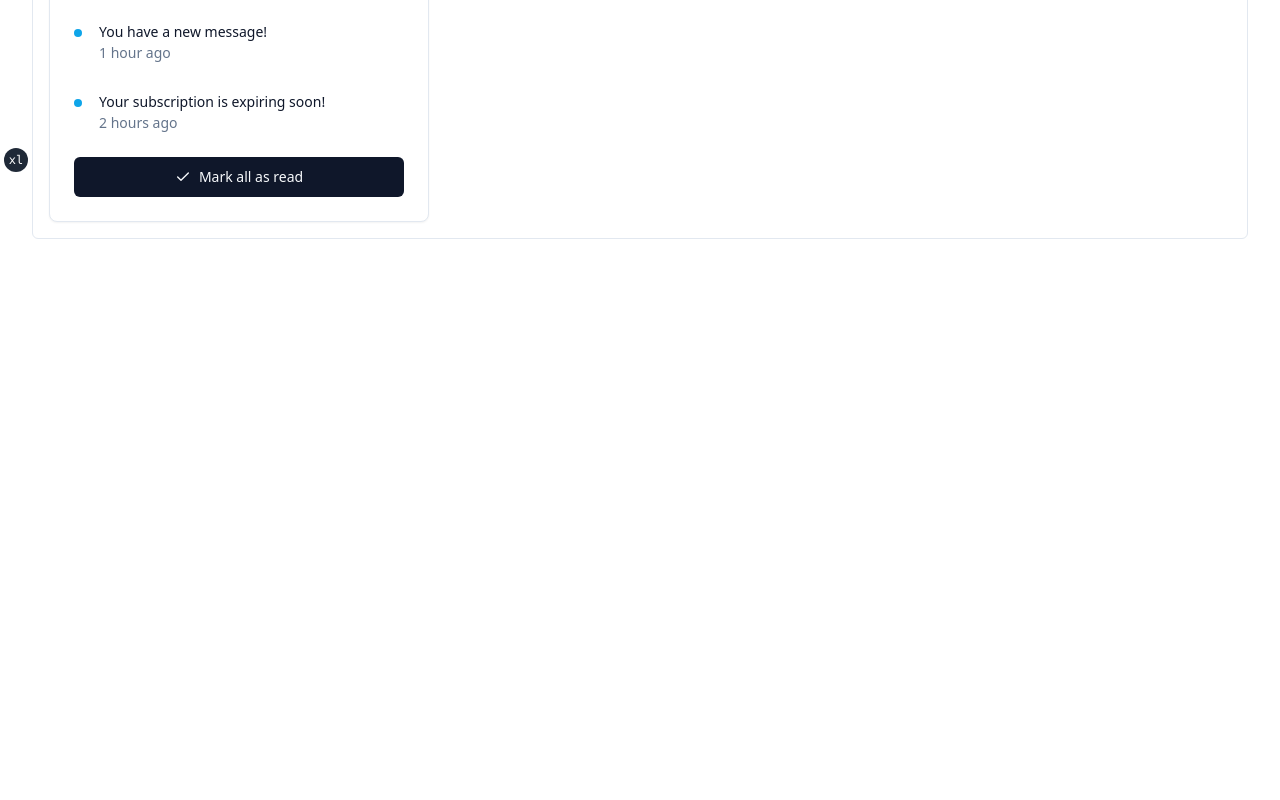
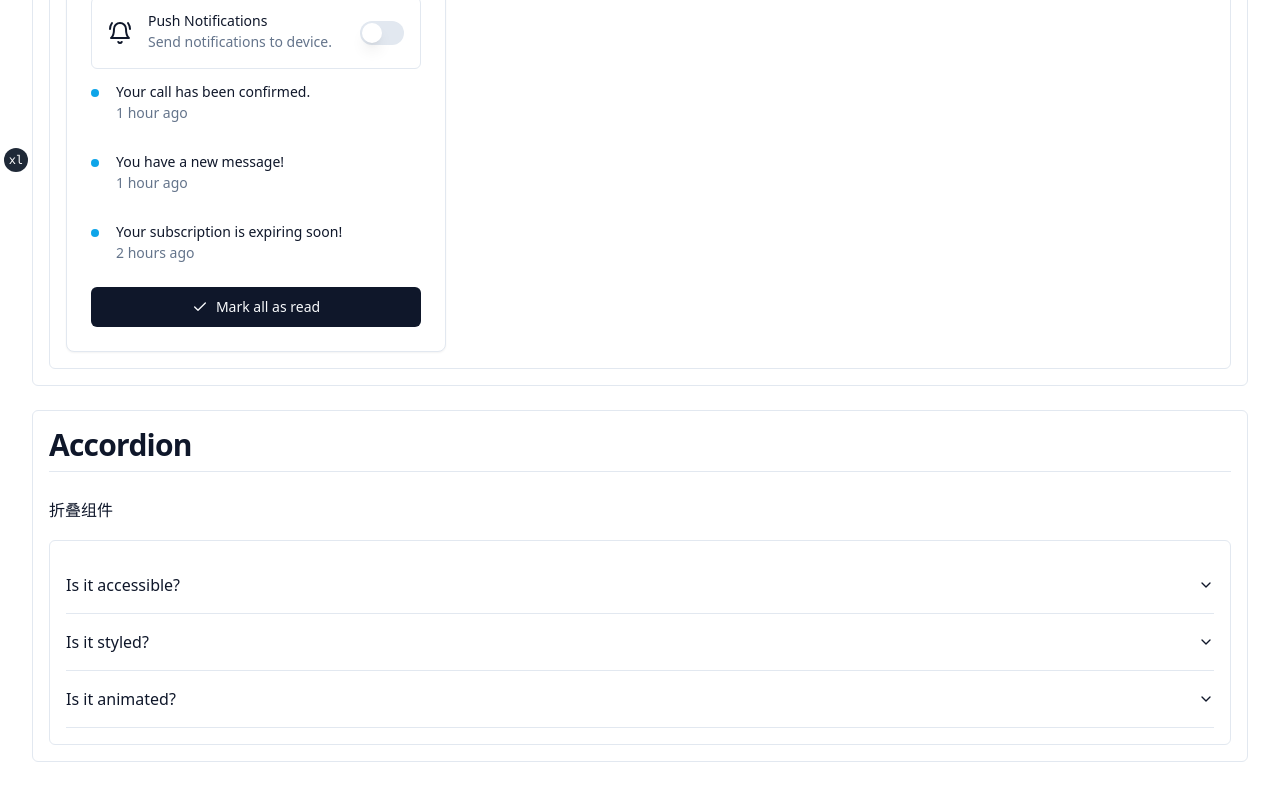
Before and after one commit to clifflee365/shadcn-ui-demo, a Next.js app: page / in a window 1280 px wide. Shown: the part 624-1424 px from the top of the page. Before the commit the page ends 903 px from the top, so only its background shows below. Built offline with nearby package versions, Linux system fonts and the light colour scheme.

Commit message:
feat: add Box container and AccordionDemo

```diff
--- a/app/page.tsx
+++ b/app/page.tsx
@@ -3,6 +3,8 @@
 import { siteConfig } from "@/config/site"
 import { buttonVariants } from "@/components/ui/button"
 import { CardDemo } from "@/components/CardDemo"
+import { AccordionDemo } from "@/components/AccordionDemo"
+import Box from "@/components/Box"
 
 export default function IndexPage() {
   return (
@@ -35,9 +37,13 @@
           GitHub
         </Link>
       </div>
-      <div className="flex gap-10 rounded-md border p-4">
-        <CardDemo/>
-      </div>
+      <Box title="Card" desc="卡片组件">
+      <CardDemo/>
+      </Box>
+
+      <Box title="Accordion" desc="折叠组件">
+      <AccordionDemo/>
+      </Box>
     </section>
   )
 }
--- /dev/null
+++ b/components/AccordionDemo.tsx
@@ -0,0 +1,32 @@
+import {
+  Accordion,
+  AccordionContent,
+  AccordionItem,
+  AccordionTrigger,
+} from "@/components/ui/accordion"
+
+export function AccordionDemo() {
+  return (
+    <Accordion type="single" collapsible className="w-full">
+      <AccordionItem value="item-1">
+        <AccordionTrigger>Is it accessible?</AccordionTrigger>
+        <AccordionContent>
+          Yes. It adheres to the WAI-ARIA design pattern.
+        </AccordionContent>
+      </AccordionItem>
+      <AccordionItem value="item-2">
+        <AccordionTrigger>Is it styled?</AccordionTrigger>
+        <AccordionContent>
+          Yes. It comes with default styles that matches the other components'
+          aesthetic.
+        </AccordionContent>
+      </AccordionItem>
+      <AccordionItem value="item-3">
+        <AccordionTrigger>Is it animated?</AccordionTrigger>
+        <AccordionContent>
+          Yes. It's animated by default, but you can disable it if you prefer.
+        </AccordionContent>
+      </AccordionItem>
+    </Accordion>
+  )
+}
--- /dev/null
+++ b/components/Box.tsx
@@ -0,0 +1,17 @@
+interface IBoxProps {
+  title?: string
+  desc?: string
+  children: React.ReactNode
+}
+const Box = ({ children, title, desc }: IBoxProps) => {
+  return (
+    <div className="flex flex-col rounded-md border p-4">
+      <h2 className="scroll-m-20 border-b pb-2 text-3xl font-semibold tracking-tight transition-colors first:mt-0">
+        {title}
+      </h2>
+      <p className="leading-7 [&:not(:first-child)]:mt-6">{desc}</p>
+      <div className="mt-4 flex rounded-md border p-4">{children}</div>
+    </div>
+  )
+}
+export default Box
--- /dev/null
+++ b/components/ui/accordion.tsx
@@ -0,0 +1,60 @@
+"use client"
+
+import * as React from "react"
+import * as AccordionPrimitive from "@radix-ui/react-accordion"
+import { ChevronDown } from "lucide-react"
+
+import { cn } from "@/lib/utils"
+
+const Accordion = AccordionPrimitive.Root
+
+const AccordionItem = React.forwardRef<
+  React.ElementRef<typeof AccordionPrimitive.Item>,
+  React.ComponentPropsWithoutRef<typeof AccordionPrimitive.Item>
+>(({ className, ...props }, ref) => (
+  <AccordionPrimitive.Item
+    ref={ref}
+    className={cn("border-b", className)}
+    {...props}
+  />
+))
+AccordionItem.displayName = "AccordionItem"
+
+const AccordionTrigger = React.forwardRef<
+  React.ElementRef<typeof AccordionPrimitive.Trigger>,
+  React.ComponentPropsWithoutRef<typeof AccordionPrimitive.Trigger>
+>(({ className, children, ...props }, ref) => (
+  <AccordionPrimitive.Header className="flex">
+    <AccordionPrimitive.Trigger
+      ref={ref}
+      className={cn(
+        "flex flex-1 items-center justify-between py-4 font-medium transition-all hover:underline [&[data-state=open]>svg]:rotate-180",
+        className
+      )}
+      {...props}
+    >
+      {children}
+      <ChevronDown className="h-4 w-4 transition-transform duration-200" />
+    </AccordionPrimitive.Trigger>
+  </AccordionPrimitive.Header>
+))
+AccordionTrigger.displayName = AccordionPrimitive.Trigger.displayName
+
+const AccordionContent = React.forwardRef<
+  React.ElementRef<typeof AccordionPrimitive.Content>,
+  React.ComponentPropsWithoutRef<typeof AccordionPrimitive.Content>
+>(({ className, children, ...props }, ref) => (
+  <AccordionPrimitive.Content
+    ref={ref}
+    className={cn(
+      "overflow-hidden text-sm transition-all data-[state=closed]:animate-accordion-up data-[state=open]:animate-accordion-down",
+      className
+    )}
+    {...props}
+  >
+    <div className="pb-4 pt-0">{children}</div>
+  </AccordionPrimitive.Content>
+))
+AccordionContent.displayName = AccordionPrimitive.Content.displayName
+
+export { Accordion, AccordionItem, AccordionTrigger, AccordionContent }
--- a/package.json
+++ b/package.json
@@ -14,6 +14,7 @@
     "format:check": "prettier --check \"**/*.{ts,tsx,mdx}\" --cache"
   },
   "dependencies": {
+    "@radix-ui/react-accordion": "^1.1.1",
     "@radix-ui/react-separator": "^1.0.2",
     "@radix-ui/react-switch": "^1.0.2",
     "class-variance-authority": "^0.4.0",
```
Also changed, not shown: .eslintrc.json, 1 other file (tests, documents, lock files or other folders).
